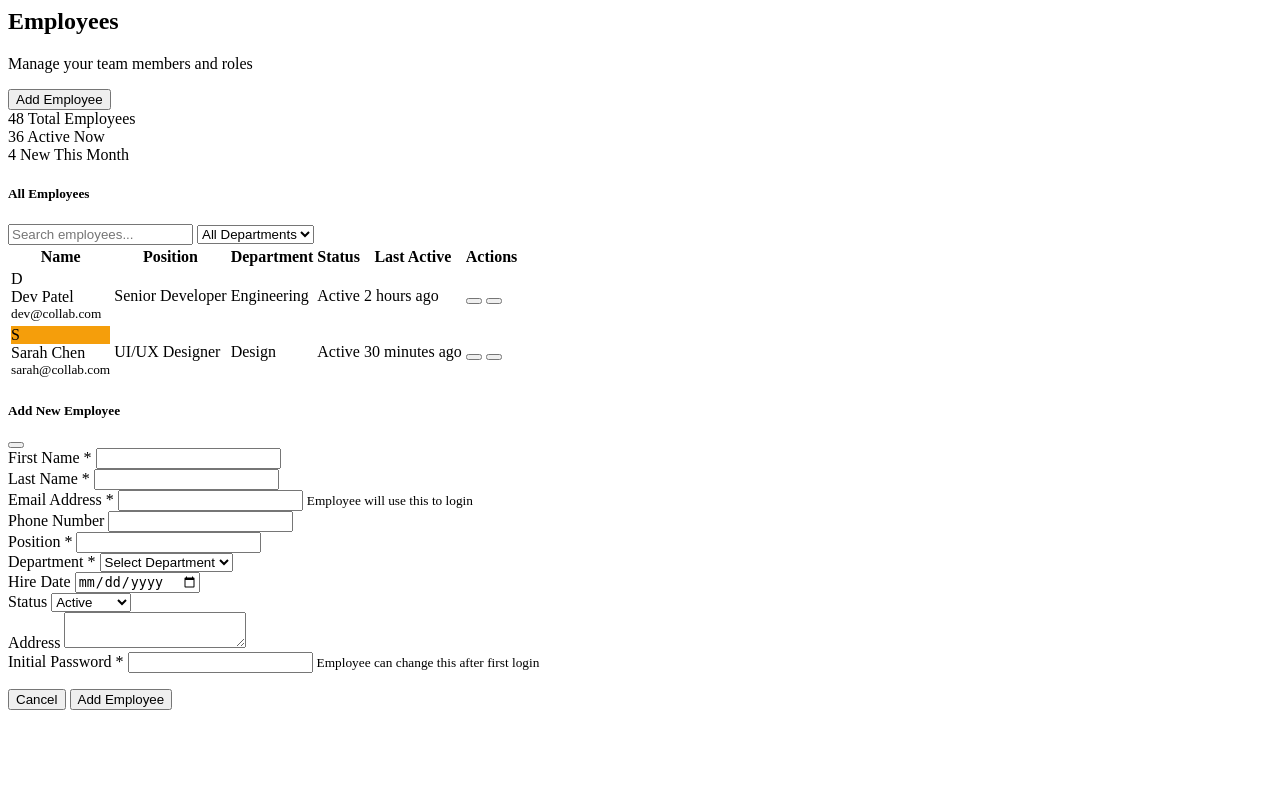
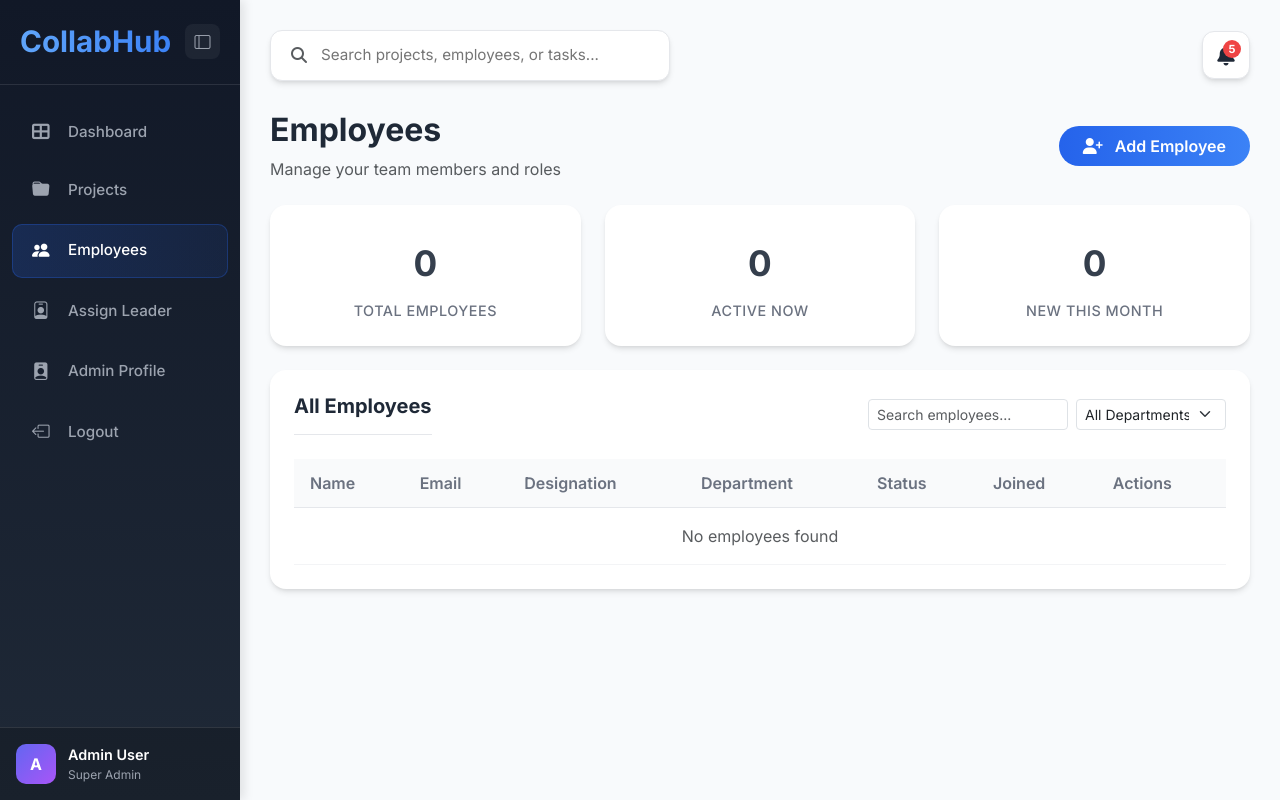
Before and after one commit to JP-0506/CollabHub, a Flask app: page /admin/employees in a window 1280 px wide. Run offline with Flask 3, Linux system fonts and the light colour scheme; the visitor is signed in with stand-in values (Sample User, id 1).

Commit message:
Remove SPA & add jinja template inheritance

```diff
--- a/templates/admin/section/manage_emp.html
+++ b/templates/admin/section/manage_emp.html
@@ -1,181 +1,409 @@
+{% extends "admin/admin.html" %}
+
+{% block content %}
+
 <div class="fade-in">
+
+    <!-- ================= HEADER ================= -->
+
     <div class="d-flex justify-content-between align-items-center mb-4">
+
         <div>
             <h2 class="fw-bold">Employees</h2>
-            <p class="text-muted mb-0">Manage your team members and roles</p>
+
+            <p class="text-muted mb-0">
+                Manage your team members and roles
+            </p>
         </div>
+
+
         <button class="btn btn-primary px-4 py-2 rounded-pill" data-bs-toggle="modal" data-bs-target="#addEmpModal">
-            <i class="fas fa-user-plus me-2"></i>Add Employee
+
+            <i class="fas fa-user-plus me-2"></i>
+            Add Employee
+
         </button>
+
     </div>
 
+
+    <!-- ================= STATS ================= -->
+
     <div class="row g-4 mb-4">
-    <div class="row g-4 mb-4">
+
         <div class="col-md-4">
+
             <div class="stat-card text-center">
-                <span class="stat-value">48</span>
-                <span class="stat-label">Total Employees</span>
+
+                <span class="stat-value">
+                    {{ total_employees | default(0) }}
+                </span>
+
+                <span class="stat-label">
+                    Total Employees
+                </span>
+
             </div>
+
         </div>
+
+
         <div class="col-md-4">
+
             <div class="stat-card text-center">
-                <span class="stat-value">36</span>
-                <span class="stat-label">Active Now</span>
+
+                <span class="stat-value">
+                    {{ active_employees | default(0) }}
+                </span>
+
+                <span class="stat-label">
+                    Active Now
+                </span>
+
             </div>
+
         </div>
+
+
         <div class="col-md-4">
+
             <div class="stat-card text-center">
-                <span class="stat-value">4</span>
-                <span class="stat-label">New This Month</span>
+
+                <span class="stat-value">
+                    {{ new_employees | default(0) }}
+                </span>
+
+                <span class="stat-label">
+                    New This Month
+                </span>
+
             </div>
+
         </div>
+
     </div>
 
+
+    <!-- ================= TABLE ================= -->
+
     <div class="table-card">
+
         <div class="d-flex justify-content-between align-items-center mb-4">
-            <h5 class="fw-bold mb-0">All Employees</h5>
+
+            <h5 class="fw-bold mb-0">
+                All Employees
+            </h5>
+
+
             <div class="d-flex gap-2">
-                <input type="text" class="form-control form-control-sm employee-search" placeholder="Search employees..." style="max-width: 200px;">
-                <select class="form-select form-select-sm employee-filter" style="max-width: 150px;">
-                    <option value="">All Departments</option>
-                    <option>Development</option>
-                    <option>Design</option>
-                    <option>Marketing</option>
+
+                <input type="text" class="form-control form-control-sm employee-search"
+                    placeholder="Search employees..." style="max-width:200px;">
+
+
+                <select class="form-select form-select-sm employee-filter" style="max-width:150px;">
+
+                    <option value="">
+                        All Departments
+                    </option>
+
+                    {% for dept in departments %}
+
+                    <option value="{{ dept }}">
+                        {{ dept }}
+                    </option>
+
+                    {% endfor %}
+
                 </select>
+
             </div>
+
         </div>
+
+
         <table class="custom-table">
+
             <thead>
+
                 <tr>
+
                     <th>Name</th>
-                    <th>Position</th>
+                    <th>Email</th>
+                    <th>Designation</th>
                     <th>Department</th>
                     <th>Status</th>
-                    <th>Last Active</th>
+                    <th>Joined</th>
                     <th>Actions</th>
+
                 </tr>
+
             </thead>
+
+
             <tbody>
+
+                {% for emp in employees %}
+
                 <tr>
+
                     <td>
+
                         <div class="d-flex align-items-center">
-                            <div class="user-avatar me-3">D</div>
+
+                            <div class="user-avatar me-3">
+
+                                {{ emp.name[0] }}
+
+                            </div>
+
                             <div>
-                                <div class="fw-bold">Dev Patel</div>
-                                <small class="text-muted">dev@collab.com</small>
+
+                                <div class="fw-bold">
+                                    {{ emp.name }}
+                                </div>
+
                             </div>
+
                         </div>
+
                     </td>
-                    <td>Senior Developer</td>
-                    <td>Engineering</td>
-                    <td><span class="status-badge status-active">Active</span></td>
-                    <td>2 hours ago</td>
+
+
                     <td>
+                        {{ emp.email }}
+                    </td>
+
+
+                    <td>
+                        {{ emp.designation }}
+                    </td>
+
+
+                    <td>
+                        {{ emp.department }}
+                    </td>
+
+
+                    <td>
+
+                        {% if emp.is_active %}
+
+                        <span class="status-badge status-active">
+                            Active
+                        </span>
+
+                        {% else %}
+
+                        <span class="status-badge status-inactive">
+                            Inactive
+                        </span>
+
+                        {% endif %}
+
+                    </td>
+
+
+                    <td>
+                        {{ emp.created_at.strftime('%d %b %Y') }}
+                    </td>
+
+
+                    <td>
+
                         <div class="d-flex gap-2">
-                            <button class="btn btn-sm btn-outline-primary"><i class="fas fa-edit"></i></button>
-                            <button class="btn btn-sm btn-outline-danger"><i class="fas fa-trash"></i></button>
+
+                            <a href="{{ url_for('admin.edit_employee', id=emp.user_id) }}"
+                                class="btn btn-sm btn-outline-primary">
+
+                                <i class="fas fa-edit"></i>
+
+                            </a>
+
+
+                            <a href="{{ url_for('admin.delete_employee', id=emp.user_id) }}"
+                                class="btn btn-sm btn-outline-danger" onclick="return confirm('Delete this employee?')">
+
+                                <i class="fas fa-trash"></i>
+
+                            </a>
+
                         </div>
+
                     </td>
+
                 </tr>
+
+                {% else %}
+
                 <tr>
-                    <td>
-                        <div class="d-flex align-items-center">
-                            <div class="user-avatar me-3" style="background: #f59e0b;">S</div>
-                            <div>
-                                <div class="fw-bold">Sarah Chen</div>
-                                <small class="text-muted">sarah@collab.com</small>
-                            </div>
+
+                    <td colspan="7" class="text-center text-muted">
+
+                        No employees found
+
+                    </td>
+
+                </tr>
+
+                {% endfor %}
+
+            </tbody>
+
+        </table>
+
+    </div>
+
+</div>
+
+
+<!-- ================= MODAL ================= -->
+
+<div class="modal fade" id="addEmpModal" tabindex="-1">
+
+    <div class="modal-dialog modal-lg">
+
+        <div class="modal-content">
+
+
+            <div class="modal-header">
+
+                <h5 class="modal-title fw-bold">
+                    Add New Employee
+                </h5>
+
+                <button type="button" class="btn-close" data-bs-dismiss="modal">
+                </button>
+
+            </div>
+
+
+            <form method="POST" action="{{ url_for('admin.employees') }}">
+
+                <div class="modal-body">
+
+                    <div class="row g-3">
+
+
+                        <div class="col-md-6">
+
+                            <label class="form-label">
+                                Full Name *
+                            </label>
+
+                            <input type="text" name="name" class="form-control" required>
+
                         </div>
-                    </td>
-                    <td>UI/UX Designer</td>
-                    <td>Design</td>
-                    <td><span class="status-badge status-active">Active</span></td>
-                    <td>30 minutes ago</td>
-                    <td>
-                        <div class="d-flex gap-2">
-                            <button class="btn btn-sm btn-outline-primary"><i class="fas fa-edit"></i></button>
-                            <button class="btn btn-sm btn-outline-danger"><i class="fas fa-trash"></i></button>
+
+
+                        <div class="col-md-6">
+
+                            <label class="form-label">
+                                Email *
+                            </label>
+
+                            <input type="email" name="email" class="form-control" required>
+
                         </div>
-                    </td>
-                </tr>
-            </tbody>
-        </table>
+
+
+                        <div class="col-md-6">
+
+                            <label class="form-label">
+                                Designation *
+                            </label>
+
+                            <input type="text" name="designation" class="form-control" required>
+
+                        </div>
+
+
+                        <div class="col-md-6">
+
+                            <label class="form-label">
+                                Department *
+                            </label>
+
+                            <select name="department" class="form-select" required>
+
+                                <option value="">
+                                    Select Department
+                                </option>
+
+                                {% for dept in departments %}
+
+                                <option value="{{ dept }}">
+                                    {{ dept }}
+                                </option>
+
+                                {% endfor %}
+
+                            </select>
+
+                        </div>
+
+
+                        <div class="col-md-6">
+
+                            <label class="form-label">
+                                Password *
+                            </label>
+
+                            <input type="password" name="password" class="form-control" required>
+
+                        </div>
+
+
+                        <div class="col-md-6">
+
+                            <label class="form-label">
+                                Status
+                            </label>
+
+                            <select name="status" class="form-select">
+
+                                <option value="1" selected>
+                                    Active
+                                </option>
+
+                                <option value="0">
+                                    Inactive
+                                </option>
+
+                            </select>
+
+                        </div>
+
+                    </div>
+
+                </div>
+
+
+                <div class="modal-footer">
+
+                    <button type="button" class="btn btn-secondary" data-bs-dismiss="modal">
+
+                        Cancel
+
+                    </button>
+
+
+                    <button type="submit" class="btn btn-primary">
+
+                        Add Employee
+
+                    </button>
+
+                </div>
+
+            </form>
+
+        </div>
+
     </div>
+
 </div>
-<!-- Add Employee Modal -->
-<div class="modal fade" id="addEmpModal" tabindex="-1" aria-labelledby="addEmpModalLabel" aria-hidden="true">
-    <div class="modal-dialog modal-lg">
-        <div class="modal-content">
-            <div class="modal-header">
-                <h5 class="modal-title fw-bold" id="addEmpModalLabel">Add New Employee</h5>
-                <button type="button" class="btn-close" data-bs-dismiss="modal" aria-label="Close"></button>
-            </div>
-            <div class="modal-body">
-                <form id="addEmployeeForm">
-                    <div class="row g-3">
-                        <div class="col-md-6">
-                            <label for="firstName" class="form-label">First Name <span class="text-danger">*</span></label>
-                            <input type="text" class="form-control" id="firstName" required>
-                        </div>
-                        <div class="col-md-6">
-                            <label for="lastName" class="form-label">Last Name <span class="text-danger">*</span></label>
-                            <input type="text" class="form-control" id="lastName" required>
-                        </div>
-                        <div class="col-md-6">
-                            <label for="email" class="form-label">Email Address <span class="text-danger">*</span></label>
-                            <input type="email" class="form-control" id="email" required>
-                            <small class="text-muted">Employee will use this to login</small>
-                        </div>
-                        <div class="col-md-6">
-                            <label for="phone" class="form-label">Phone Number</label>
-                            <input type="tel" class="form-control" id="phone">
-                        </div>
-                        <div class="col-md-6">
-                            <label for="position" class="form-label">Position <span class="text-danger">*</span></label>
-                            <input type="text" class="form-control" id="position" required>
-                        </div>
-                        <div class="col-md-6">
-                            <label for="department" class="form-label">Department <span class="text-danger">*</span></label>
-                            <select class="form-select" id="department" required>
-                                <option value="">Select Department</option>
-                                <option value="Engineering">Engineering</option>
-                                <option value="Design">Design</option>
-                                <option value="Marketing">Marketing</option>
-                                <option value="Sales">Sales</option>
-                                <option value="HR">Human Resources</option>
-                                <option value="Finance">Finance</option>
-                                <option value="Operations">Operations</option>
-                            </select>
-                        </div>
-                        <div class="col-md-6">
-                            <label for="hireDate" class="form-label">Hire Date</label>
-                            <input type="date" class="form-control" id="hireDate">
-                        </div>
-                        <div class="col-md-6">
-                            <label for="status" class="form-label">Status</label>
-                            <select class="form-select" id="status">
-                                <option value="active" selected>Active</option>
-                                <option value="inactive">Inactive</option>
-                                <option value="on-leave">On Leave</option>
-                            </select>
-                        </div>
-                        <div class="col-12">
-                            <label for="address" class="form-label">Address</label>
-                            <textarea class="form-control" id="address" rows="2"></textarea>
-                        </div>
-                        <div class="col-md-6">
-                            <label for="password" class="form-label">Initial Password <span class="text-danger">*</span></label>
-                            <input type="password" class="form-control" id="password" required>
-                            <small class="text-muted">Employee can change this after first login</small>
-                        </div>
-                    </div>
-                </form>
-            </div>
-            <div class="modal-footer">
-                <button type="button" class="btn btn-secondary" data-bs-dismiss="modal">Cancel</button>
-                <button type="button" class="btn btn-primary" id="saveEmployeeBtn">Add Employee</button>
-            </div>
-        </div>
-    </div>
-</div>
+
 <script src="{{ url_for('static', filename='js/admin/manage_emp.js') }}"></script>
+
+{% endblock %}
```
